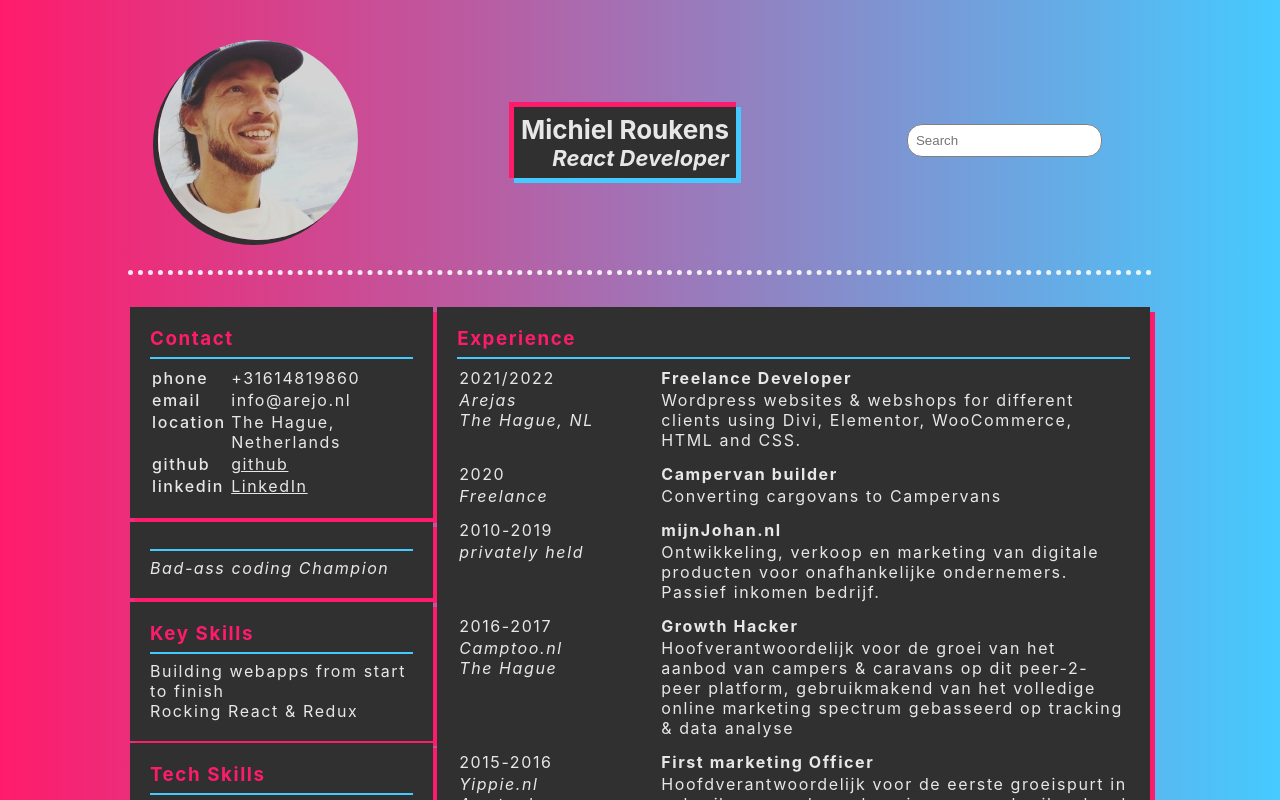
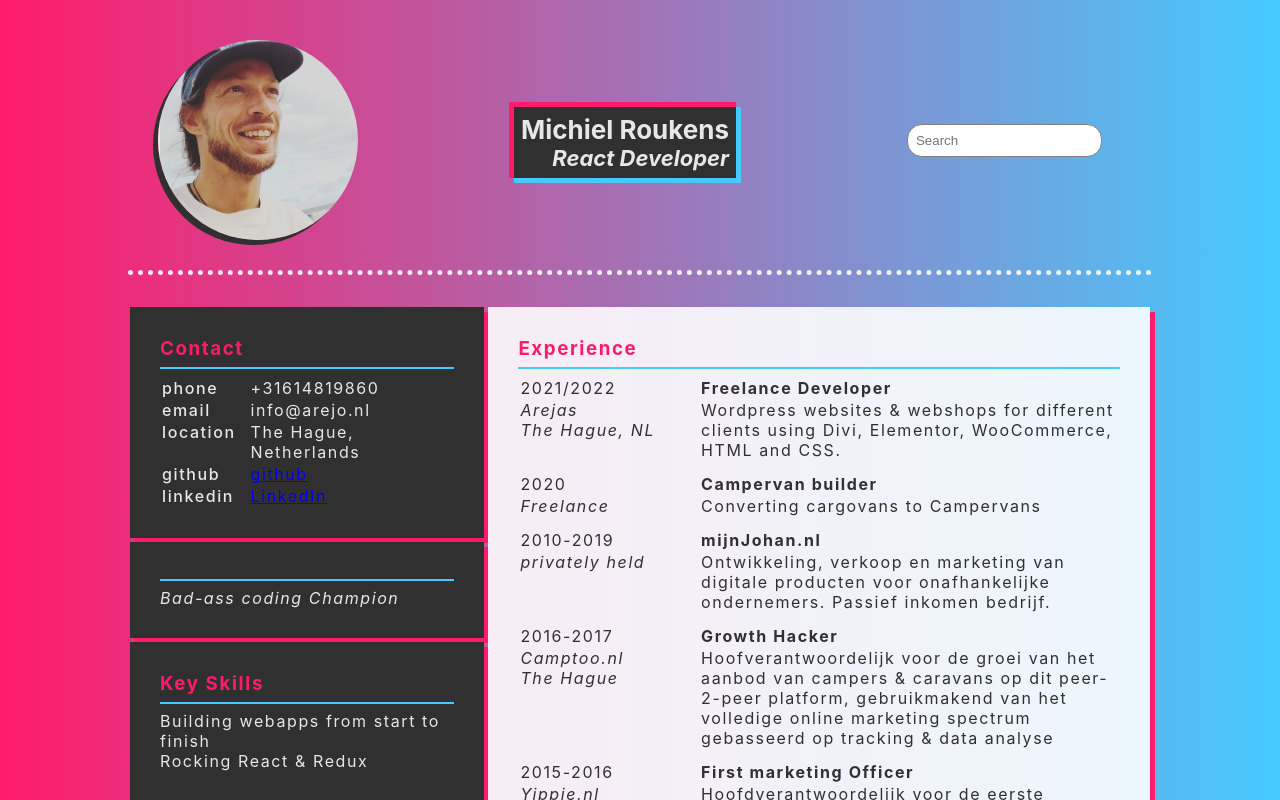
Before and after one commit to arejasverduras/resume, a React (Create React App) app: page / in a window 1280 px wide. Shown: the top 800 px of the page. Built offline with nearby package versions, Linux system fonts and the light colour scheme.

Commit message:
clean up useEffect

```diff
--- a/src/App.css
+++ b/src/App.css
@@ -1,10 +1,11 @@
 * {
   margin: 0;
   padding: 0;
-  color: rgba(255, 255, 255, 0.888);
+
 }
 body {
   background: linear-gradient(0.25turn, #ff1b6b, #45caff);
+  color: rgba(255, 255, 255, 0.888);
 }
 
 .colors {
@@ -25,7 +26,7 @@ body {
   "sidebar main";
 
   margin: 10px auto;
-  grid-template-columns: 30% 70%;
+  grid-template-columns: 35% 65%;
   padding-bottom: 30px;
   border-bottom: 5px dotted rgba(255, 255, 255, 0.888);
   margin-bottom: 30px;
@@ -170,17 +171,13 @@ header {
   /* border: 2px dotted yellow; */
 }
 
-
-
 .summary, .contact, .keySkills, .techSkills, .mktSkills, .addSkills, .languages, .hobbies{
   list-style: none;
-  padding: 20px;
+  padding: 30px;
   /* border: 2px dotted maroon; */
-}
+  }
 
 /* Widgets */
-
-
 .keySkills {
   /* grid-area: keySkills; */
 }
@@ -204,7 +201,10 @@ header {
 }
 
 .Experience, .Education, .certifications {
-  padding: 20px;
+  padding: 30px;
+  color:rgb(49, 48, 48);
+  background-color: rgba(255, 255, 255, 0.888);
+
 }
 
 
--- a/src/App.js
+++ b/src/App.js
@@ -67,12 +67,11 @@ hobbies} = profileData;
 
     // hide sections not relevant for search
     useEffect(()=>{
-
       let widgetsToHide = ['contact','Experience','Education','certifications','keySkills','techSkills','mktSkills','addSkills','languages','hobbies']
 
       widgetsToHide.forEach((widget)=>{
         let findWidget = document.getElementsByClassName(widget)[0];
-        console.log(findWidget);
+
 
         let toTest;
         if (widget === 'contact' || widget === 'Experience' || widget === 'Education'){
@@ -82,7 +81,7 @@ hobbies} = profileData;
         }
 
         if (toTest.length === 0){
-          console.log('no children!');
+
           findWidget.style.display="none";
         } else {
           findWidget.style.display='grid';
@@ -90,7 +89,6 @@ hobbies} = profileData;
       })
 
     },[searchTerm])
-
 
   return (
     <div className="App">
--- a/src/components/header/Header.js
+++ b/src/components/header/Header.js
@@ -1,8 +1,21 @@
-import React from 'react';
+import React, { useEffect } from 'react';
 import { Search } from '../../features/Search';
 
 export const Header = (props) => {
     const { profileName, profileTitle, profilePicture, searchTerm, setSearchTerm } = props;
+
+    const handleClick = () =>{
+        console.log('click');
+        let bg = document.getElementsByTagName('header')[0];
+        console.log(bg);
+        bg.style.backgroundColor="black";
+    }
+
+    useEffect(()=>{
+        let proPic = document.getElementsByClassName("profilePicture")[0];
+    proPic.addEventListener('click', handleClick);
+    },[])
+
 
     return (
         <header>
@@ -16,4 +29,7 @@ export const Header = (props) => {
                 setSearchTerm={setSearchTerm}/>
         </header>
     )
+
+
+
 }
```
